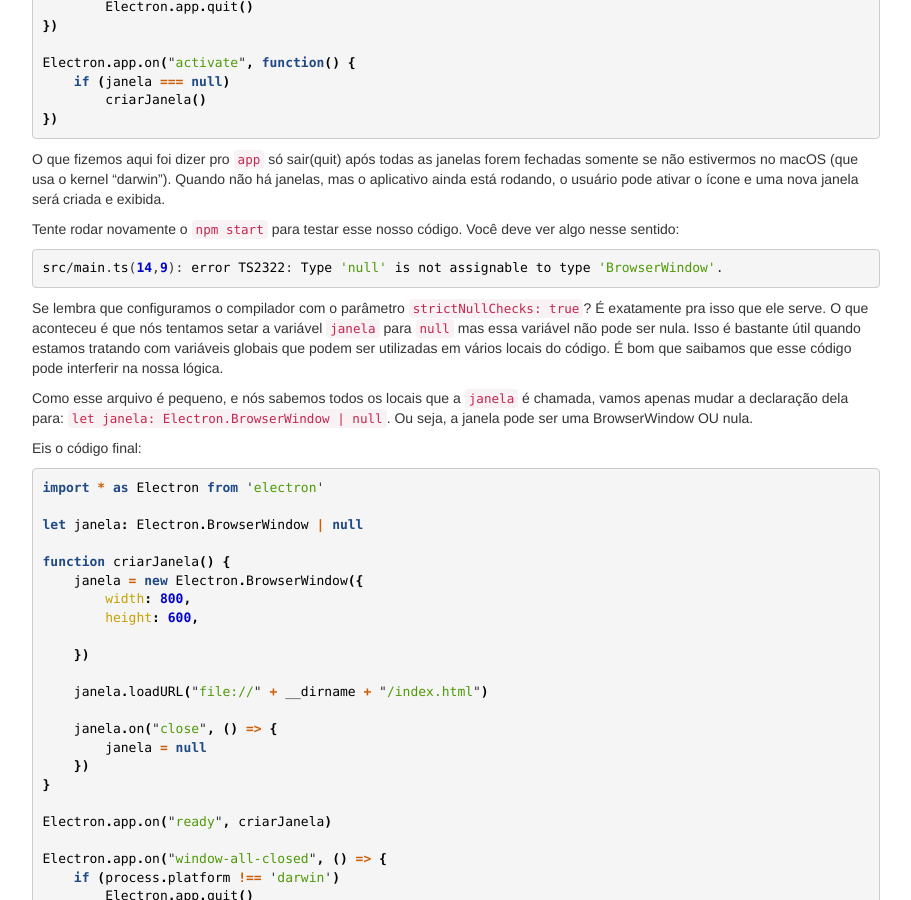
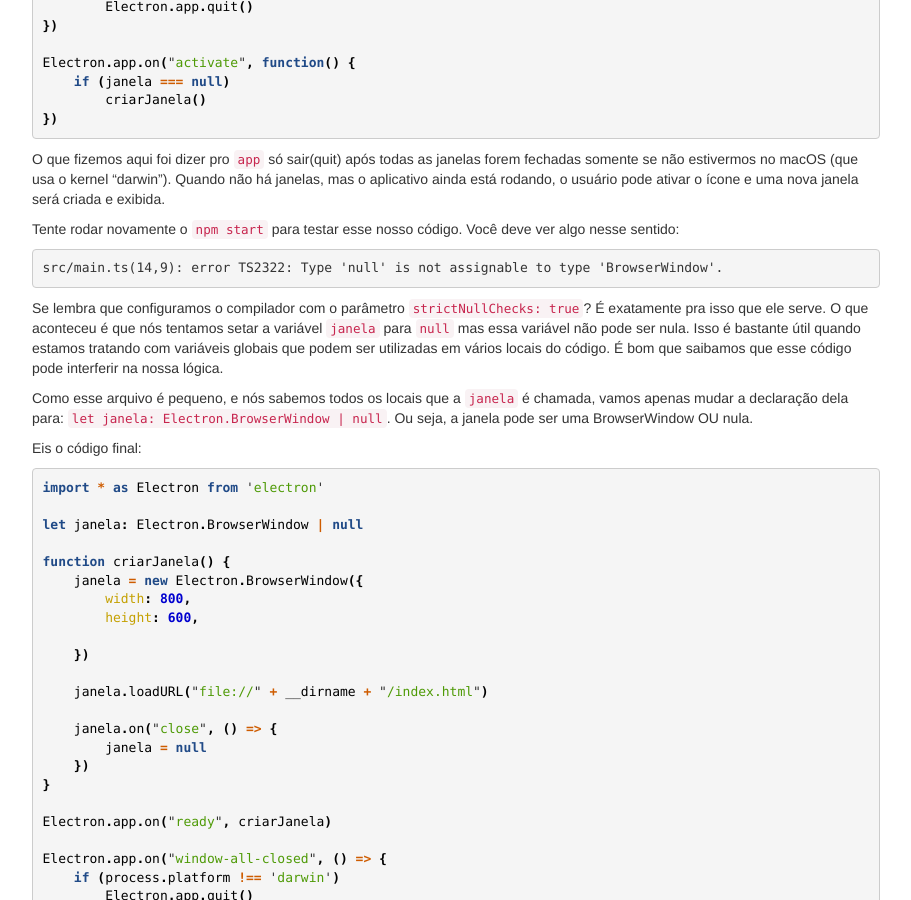
Before and after one commit to thiagojedi/thiagojedi.github.io, a Jekyll site: the page built from _posts/2017-05-06-electrotype_2.md, in a window 1280 px wide and 900 px high, scrolled down 3850 px. Shown: the whole window, without its empty margins (38-949 px from the left). Built offline with Jekyll 4.4.1, drawn with Linux system fonts in a browser that asks for light colours.

Commit message:
Removendo cores de output

````diff
--- a/_posts/2017-05-06-electrotype_2.md
+++ b/_posts/2017-05-06-electrotype_2.md
@@ -203,7 +203,7 @@
 Tente rodar novamente o `npm start` para testar esse nosso código.
 Você deve ver algo nesse sentido:
 
-```config
+```
 src/main.ts(14,9): error TS2322: Type 'null' is not assignable to type 'BrowserWindow'.
 ```
 
````
